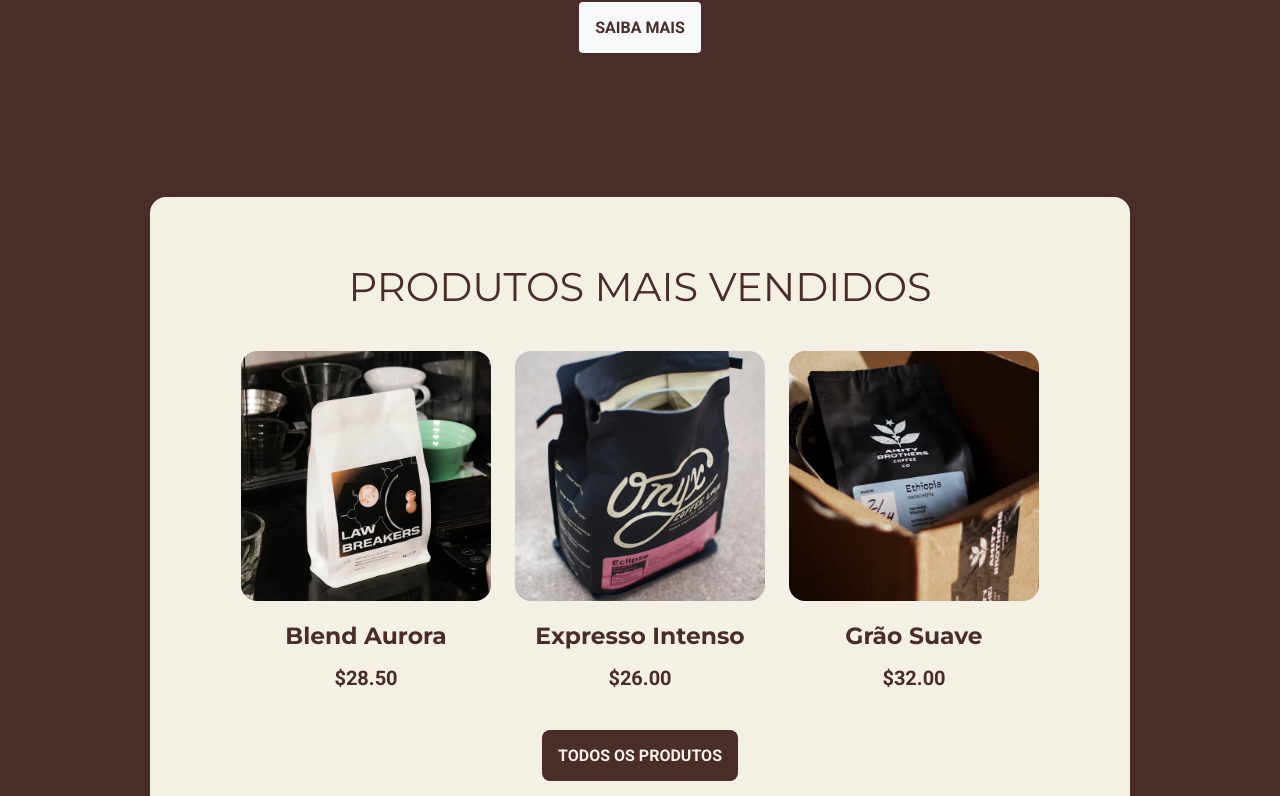
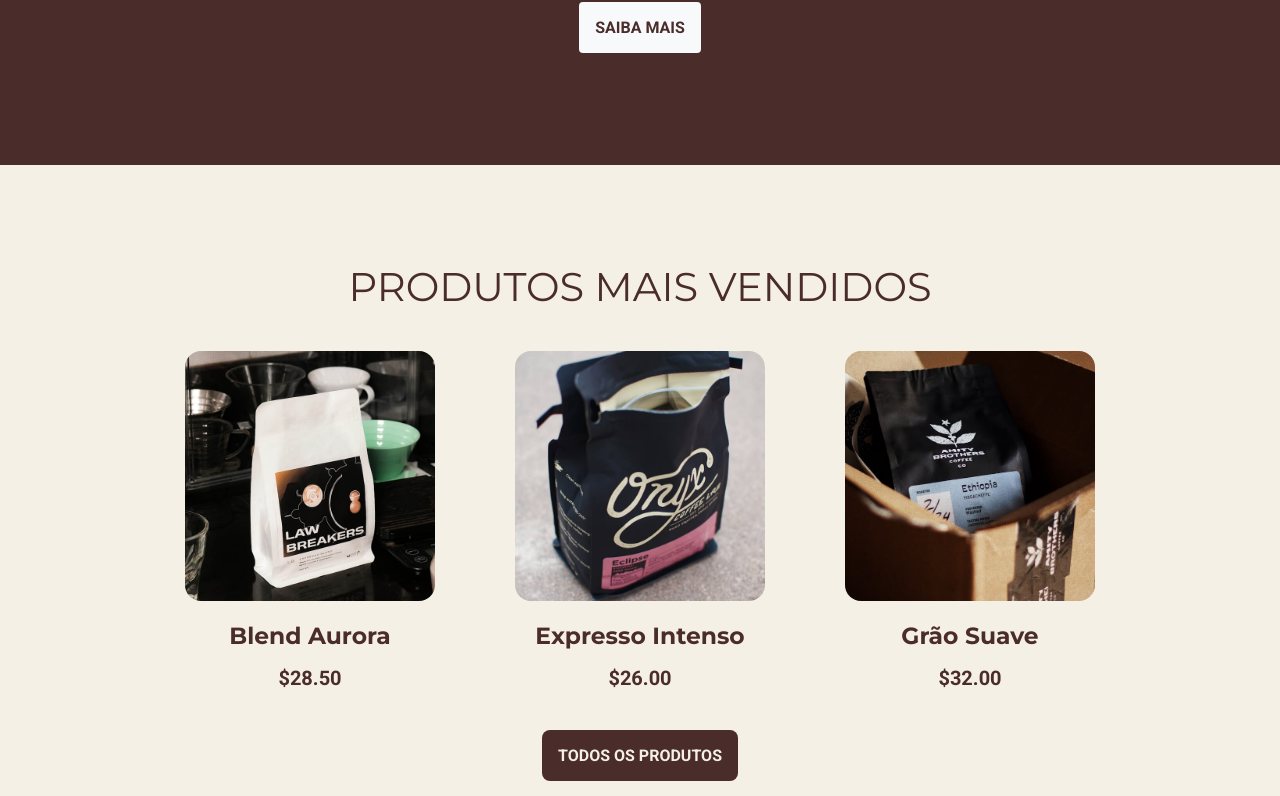
Before and after one commit to thiagoribeiro21/aurora-ecommerce, a React (Vite) app: page / in a window 1280 px wide. Shown: the part 895-1691 px from the top of the page. Built offline with nearby package versions, Linux system fonts and the light colour scheme; no server answers.

Commit message:
Atualizando cor do ProductSection

```diff
--- a/src/components/Home/ProductSection/styled.ts
+++ b/src/components/Home/ProductSection/styled.ts
@@ -8,8 +8,8 @@ export const Container = styled.div`
   flex-direction: column;
   align-items: center;
   justify-content: center;
-  padding: 2rem;
-
+  max-width: 980px;
+  margin: auto;
   background-color: ${({ theme }) => theme.colors.secondary};
   border-radius: 16px;
 `;
@@ -17,10 +17,11 @@ export const Container = styled.div`
 export const SectionWrapper = styled.section`
   margin: 2rem 0;
   padding: 2rem;
-  max-width: 980px;
-  margin: auto;
+  padding: 2rem;
+
   padding-top: 4rem;
   padding-bottom: ${({ theme }) => theme.spacing.sectionSpacing};
+  background-color: ${({ theme }) => theme.colors.secondary};
 `;
 // Título da seção
 export const SectionTitle = styled.h2`
@@ -42,8 +43,12 @@ export const ProductsContainer = styled.div`
 
   @media (min-width: 768px) {
     flex-direction: row;
+    gap: ${({ theme }) => theme.spacing.extraLarge};
+    justify-content: space-between;
+  }
 
-    justify-content: space-between;
+  @media (min-width: 1024px) {
+    gap: ${({ theme }) => theme.spacing.sectionSpacing};
   }
 `;
 // Botão/Link para a página de produtos completa (CTA)
@@ -73,10 +78,6 @@ export const CardContainer = styled(Link)`
   aspect-ratio: 1 / 1;
 
   font-family: ${({ theme }) => theme.fonts.body};
-
-  @media (min-width: 768px) {
-    flex: 1;
-  }
 `;
 // Wrapper da imagem (reservado para ajustes futuros)
 export const ImageContainer = styled.div``;
```
